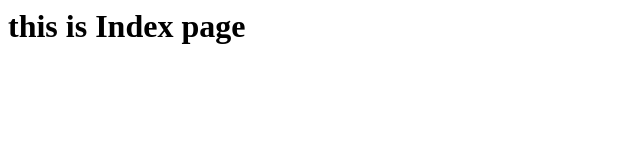
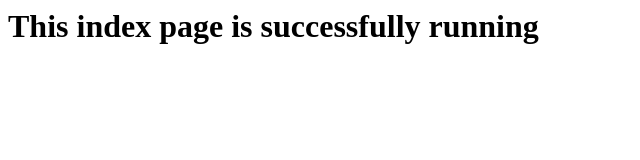
Before and after one commit to ChaddeKiran/demoRepo, a plain HTML site: page index.html in a window 1280 px wide. Shown: the whole page, without its empty margins (0-640 px from the left). Drawn offline with Linux system fonts and the light colour scheme.

Commit message:
Update index.html
changed content

```diff
--- a/index.html
+++ b/index.html
@@ -1,5 +1,5 @@
 <html>
 <body>
-<h1> this is Index page </h1>
+<h1> This index page is successfully running </h1>
 </body>
 </html>
```
